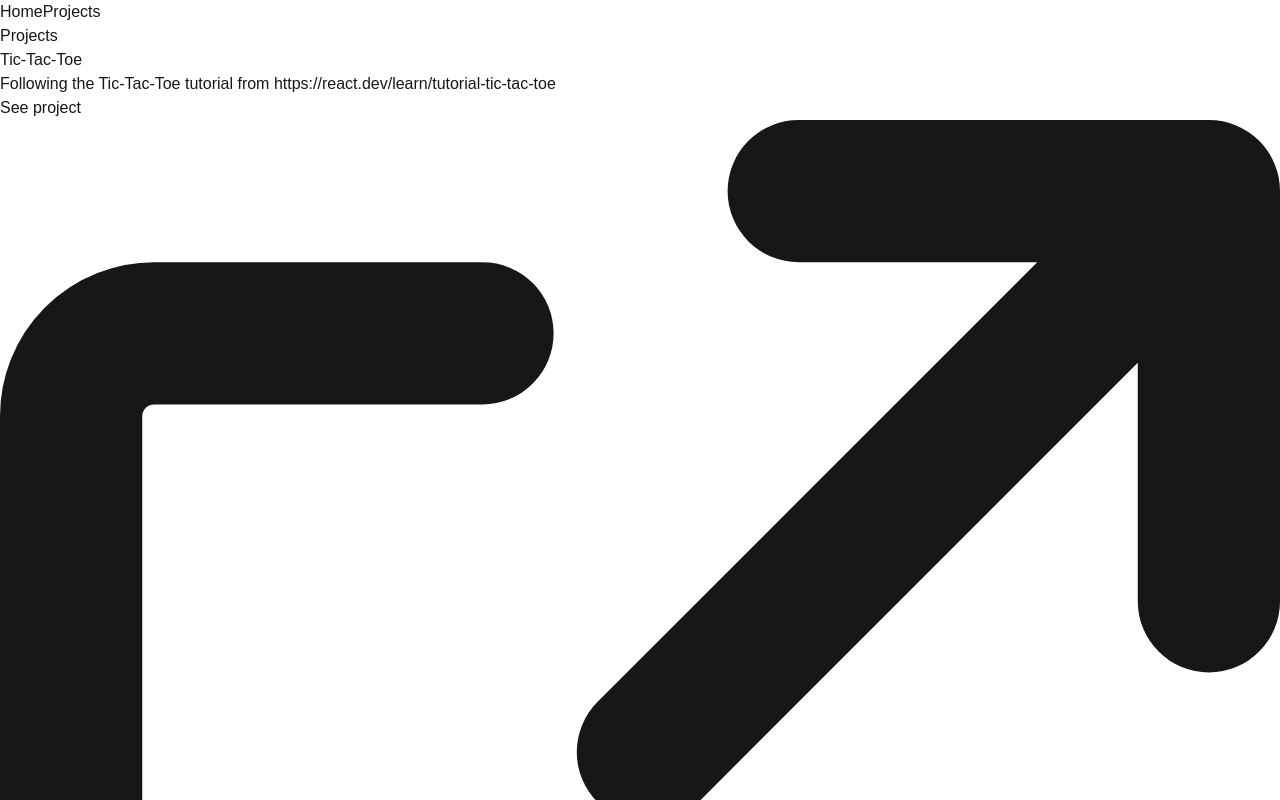
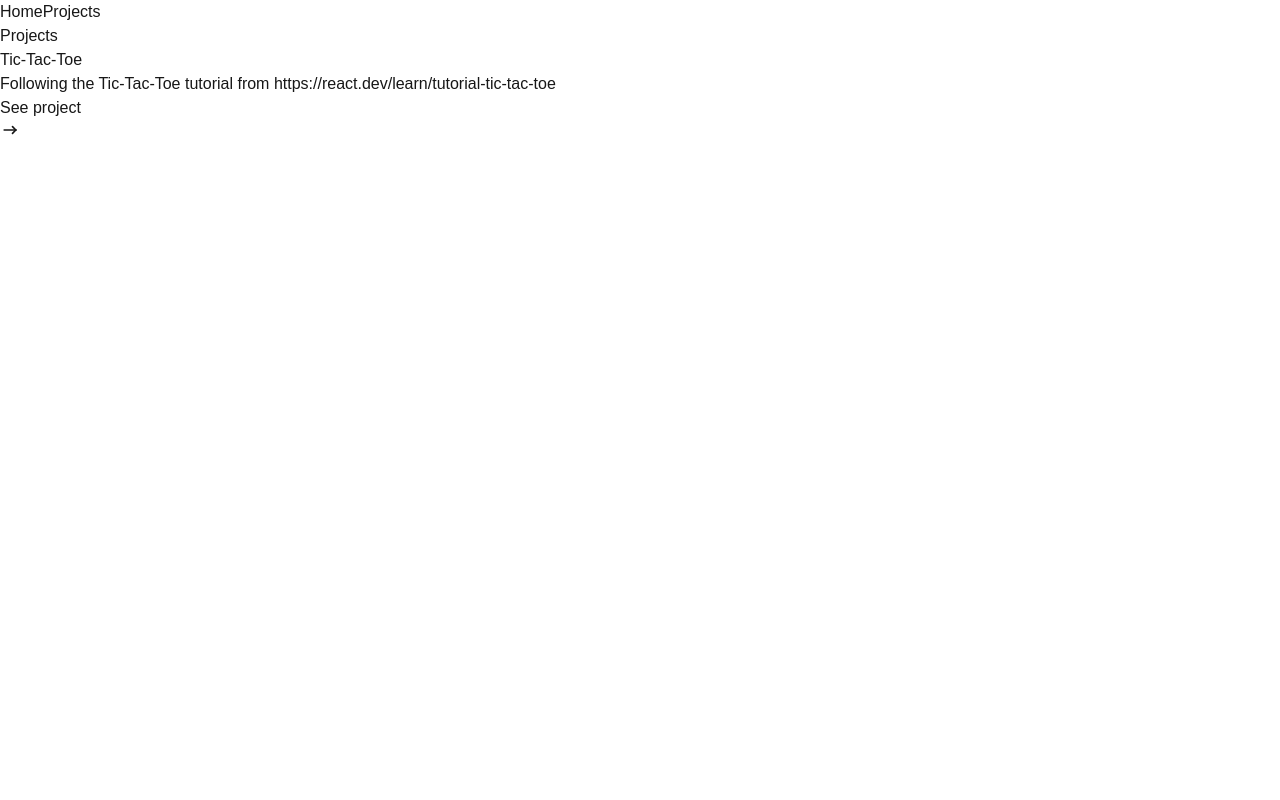
Before and after one commit to ymumberson/Tailwind-Portfolio, a Next.js app: page /projects in a window 1280 px wide. Shown: the top 800 px of the page. Built offline with nearby package versions, Linux system fonts and the light colour scheme.

Commit message:
Updated icon for opening projects as previous icon implied opening a new page.

```diff
--- a/src/app/components/Card.tsx
+++ b/src/app/components/Card.tsx
@@ -1,5 +1,6 @@
 import React from "react";
 import Link from "next/link";
+import { IconArrowNarrowRight } from "@tabler/icons-react";
 
 interface CardProps {
     title: string;
@@ -16,9 +17,7 @@ const Card: React.FC<CardProps> = ({ title, description, href, hrefText }) => {
             <p className="mb-3 font-normal text-gray-500 dark:text-gray-400">{description}</p>
             <Link href={href} className="inline-flex font-medium items-center text-blue-600 hover:underline">
                 {hrefText}
-                <svg className="w-3 h-3 ms-2.5 rtl:rotate-[270deg]" aria-hidden="true" xmlns="http://www.w3.org/2000/svg" fill="none" viewBox="0 0 18 18">
-                    <path stroke="currentColor" strokeLinecap="round" strokeLinejoin="round" strokeWidth="2" d="M15 11v4.833A1.166 1.166 0 0 1 13.833 17H2.167A1.167 1.167 0 0 1 1 15.833V4.167A1.166 1.166 0 0 1 2.167 3h4.618m4.447-2H17v5.768M9.111 8.889l7.778-7.778"/>
-                </svg>
+                <IconArrowNarrowRight size={20}/>
             </Link>
         </div>
     );
```
